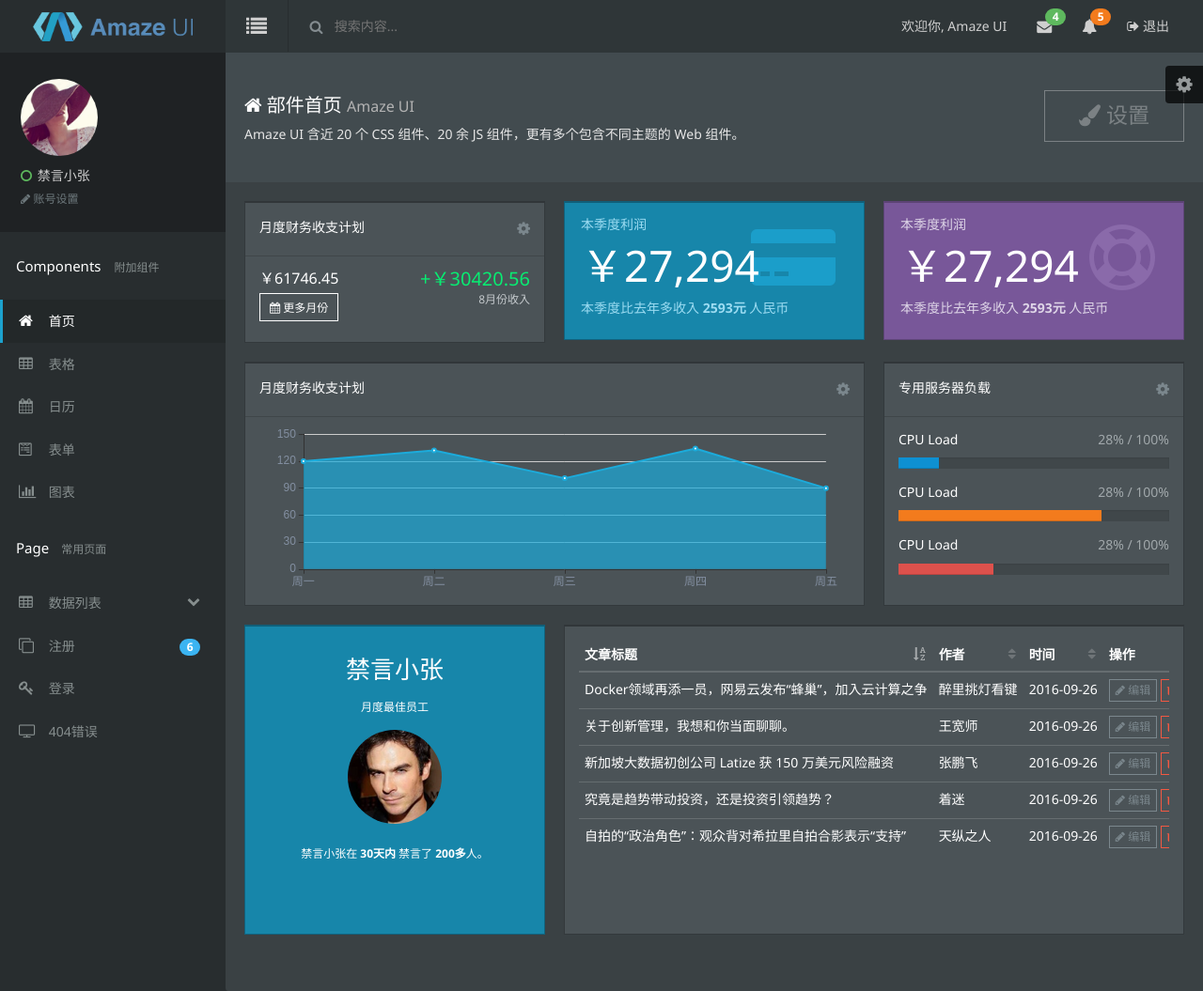
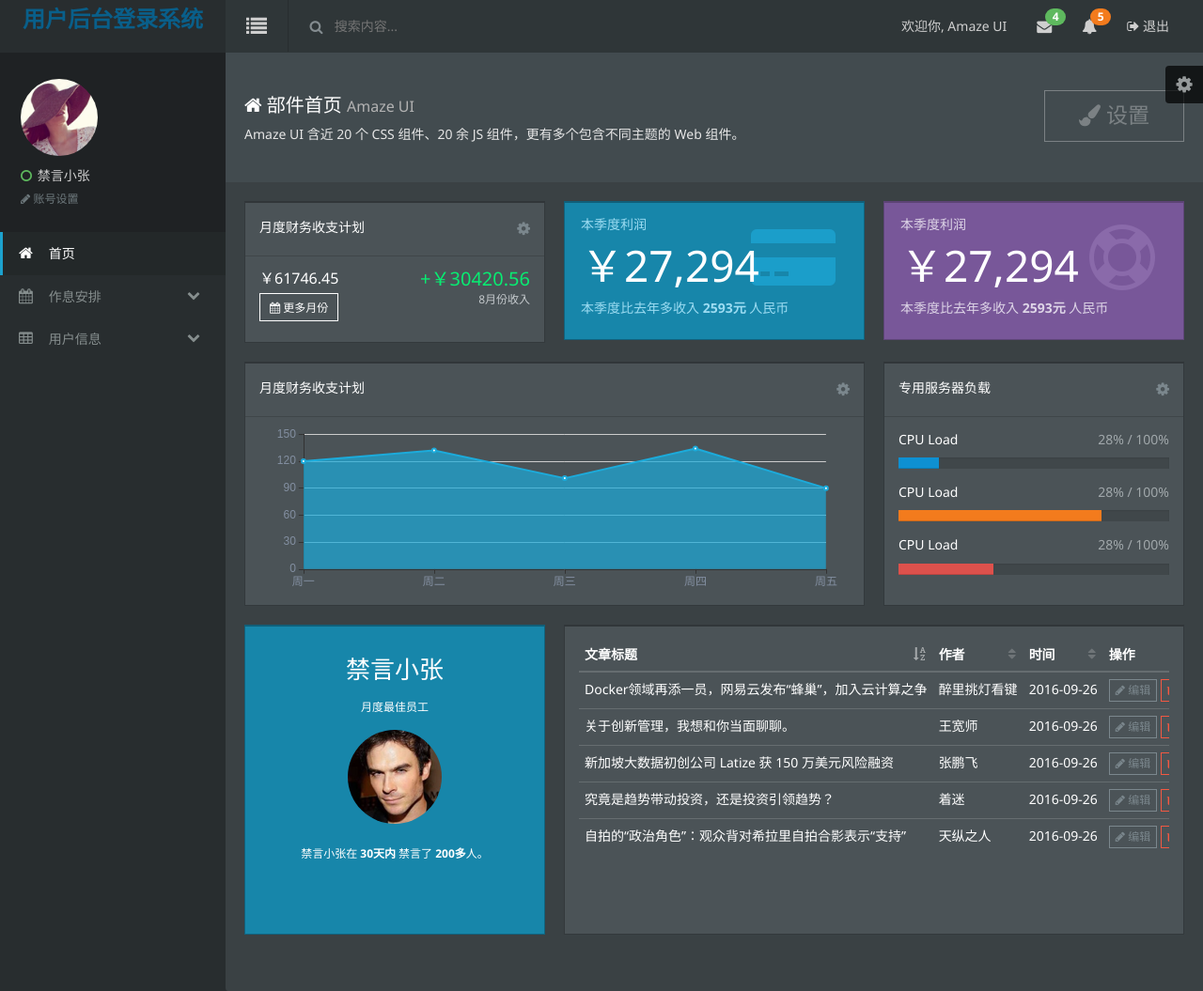
Before and after one commit to shanhelin/webwork, a Spring Boot app: page /index in a window 1280 px wide. Shown: the whole page at 94% size. Run offline with Spring Boot 4, Linux system fonts and the light colour scheme; some libraries are stand-ins or nearby versions.

Commit message:
完成界面的基本修改 懒得写呢

```diff
--- a/src/main/java/com/webwork/controller/WebController.java
+++ b/src/main/java/com/webwork/controller/WebController.java
@@ -92,17 +92,18 @@ public class WebController {
 
         User administrator2=new User();
         //取出josn中的数据
-        administrator2.setAdminpassworld(jsonParam.getString("adminpassworld"));
-        administrator2.setAdminusername(jsonParam.getString("adminusername"));
+        administrator2.setAdminpassworld(jsonParam.getString("password"));
+        administrator2.setAdminusername(jsonParam.getString("username"));
         String code=jsonParam.getString("mytry");
         System.out.println("----------------------mytry="+code);
 
         HttpSession session = request.getSession();
         String code2 = (String) session.getAttribute("result");
+        System.out.println( code2 );
         if(code.equals(code2)){
 
-            System.out.println( jsonParam.getString("adminpassworld") );
-            System.out.println( jsonParam.getString("adminusername") );
+            System.out.println( jsonParam.getString("password") );
+            System.out.println( jsonParam.getString("username") );
 
             return 1;
         }
@@ -111,6 +112,16 @@ public class WebController {
 
     }
 
+    /**
+     * 描述：日历url
+     * author:yulin
+     * Create date 2019-11-6 13:05
+     */
+    @RequestMapping("/calendar")
+    public String calendar(){
+        return "calendar";
+    }
+
 
 
 }
--- a/src/main/resources/templates/index.html
+++ b/src/main/resources/templates/index.html
@@ -4,7 +4,7 @@
 <head>
     <meta charset="utf-8">
     <meta http-equiv="X-UA-Compatible" content="IE=edge">
-    <title>Amaze UI Admin index Examples</title>
+    <title>用户后台管理系统</title>
     <meta name="description" content="这是一个 index 页面">
     <meta name="keywords" content="index">
     <meta name="viewport" content="width=device-width, initial-scale=1">
@@ -28,7 +28,7 @@
         <header>
             <!-- logo -->
             <div class="am-fl tpl-header-logo">
-                <a href="javascript:;"><img src="assets/img/logo.png" alt=""></a>
+                <a href="javascript:;"><h1>用户后台登录系统</h1></a>
             </div>
             <!-- 右侧内容 -->
             <div class="tpl-header-fluid">
@@ -201,70 +201,43 @@
 
             <!-- 菜单 -->
             <ul class="sidebar-nav">
-                <li class="sidebar-nav-heading">Components <span class="sidebar-nav-heading-info"> 附加组件</span></li>
                 <li class="sidebar-nav-link">
                     <a href="index.html" class="active">
                         <i class="am-icon-home sidebar-nav-link-logo"></i> 首页
                     </a>
                 </li>
                 <li class="sidebar-nav-link">
-                    <a href="tables.html">
-                        <i class="am-icon-table sidebar-nav-link-logo"></i> 表格
+                    <a href="javascript:;" class="sidebar-nav-sub-title">
+                        <i class="am-icon-calendar sidebar-nav-link-logo"></i> 作息安排
+                        <span class="am-icon-chevron-down am-fr am-margin-right-sm sidebar-nav-sub-ico"></span>
                     </a>
-                </li>
-                <li class="sidebar-nav-link">
-                    <a href="calendar.html">
-                        <i class="am-icon-calendar sidebar-nav-link-logo"></i> 日历
-                    </a>
-                </li>
-                <li class="sidebar-nav-link">
-                    <a href="form.html">
-                        <i class="am-icon-wpforms sidebar-nav-link-logo"></i> 表单
-
-                    </a>
-                </li>
-                <li class="sidebar-nav-link">
-                    <a href="chart.html">
-                        <i class="am-icon-bar-chart sidebar-nav-link-logo"></i> 图表
-
-                    </a>
+                    <ul class="sidebar-nav sidebar-nav-sub">
+                        <li class="sidebar-nav-link">
+                            <a href="/calendar">
+                                <span class="am-icon-angle-right sidebar-nav-link-logo"></span> 日历
+                            </a>
+                        </li>
+                    </ul>
                 </li>
 
-                <li class="sidebar-nav-heading">Page<span class="sidebar-nav-heading-info"> 常用页面</span></li>
                 <li class="sidebar-nav-link">
                     <a href="javascript:;" class="sidebar-nav-sub-title">
-                        <i class="am-icon-table sidebar-nav-link-logo"></i> 数据列表
+                        <i class="am-icon-table sidebar-nav-link-logo"></i> 用户信息
                         <span class="am-icon-chevron-down am-fr am-margin-right-sm sidebar-nav-sub-ico"></span>
                     </a>
                     <ul class="sidebar-nav sidebar-nav-sub">
                         <li class="sidebar-nav-link">
                             <a href="table-list.html">
-                                <span class="am-icon-angle-right sidebar-nav-link-logo"></span> 文字列表
+                                <span class="am-icon-angle-right sidebar-nav-link-logo"></span> 用户列表
                             </a>
                         </li>
 
                         <li class="sidebar-nav-link">
                             <a href="table-list-img.html">
-                                <span class="am-icon-angle-right sidebar-nav-link-logo"></span> 图文列表
+                                <span class="am-icon-angle-right sidebar-nav-link-logo"></span> 用户头像信息
                             </a>
                         </li>
                     </ul>
-                </li>
-                <li class="sidebar-nav-link">
-                    <a href="/sign">
-                        <i class="am-icon-clone sidebar-nav-link-logo"></i> 注册
-                        <span class="am-badge am-badge-secondary sidebar-nav-link-logo-ico am-round am-fr am-margin-right-sm">6</span>
-                    </a>
-                </li>
-                <li class="sidebar-nav-link">
-                    <a href="login.html">
-                        <i class="am-icon-key sidebar-nav-link-logo"></i> 登录
-                    </a>
-                </li>
-                <li class="sidebar-nav-link">
-                    <a href="/404">
-                        <i class="am-icon-tv sidebar-nav-link-logo"></i> 404错误
-                    </a>
                 </li>
 
             </ul>
--- a/src/main/resources/templates/login.html
+++ b/src/main/resources/templates/login.html
@@ -41,7 +41,7 @@
                         <input type="password" class="tpl-form-input" id="password" placeholder="请输入密码">
                     </div>
                     <div class="am-form-group">
-                        <input type="password" class="tpl-form-input" id="mytry" placeholder="请输入验证码" style="width: 60%;display: inline-block;margin-top: -25px;">
+                        <input type="text" class="tpl-form-input" id="mytry" placeholder="请输入验证码" style="width: 60%;display: inline-block;margin-top: -25px;">
                         <canvas id="canvas" width="100" height="43" style="display: inline-block;"></canvas>
                     </div>
 
@@ -176,12 +176,12 @@
                     }else if(datas==2){
 
                         alert("验证码错误");
-                        window.location.href = "/login";
+                        window.location.href = "/";
 
                     }
                     else{
                         alert("账号密码错误");
-                        window.location.href = "/login";
+                        window.location.href = "/";
                     }
 
                 },
```
Also changed, not shown: src/main/resources/templates/calendar.html (+17 -52 lines).
